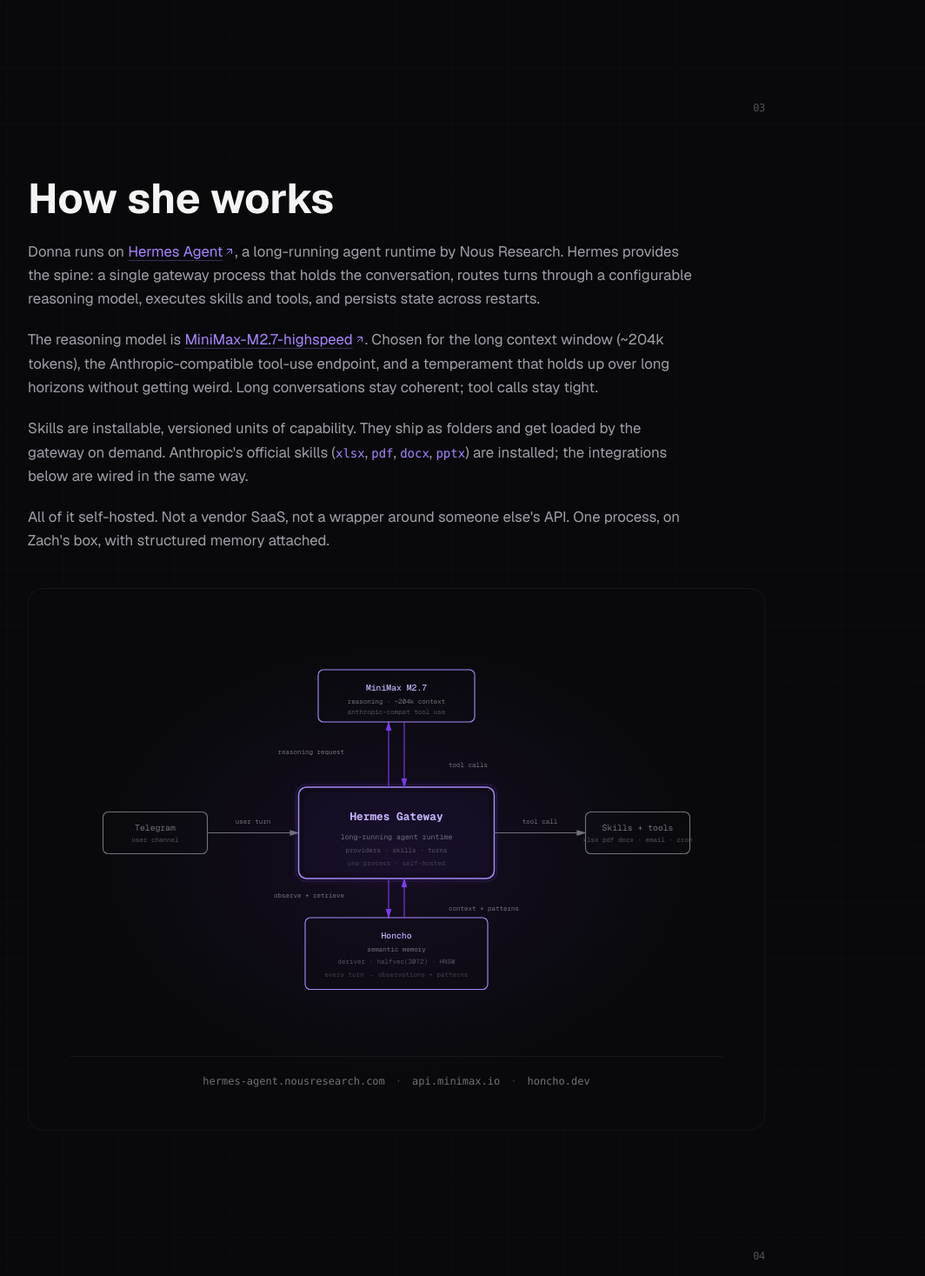
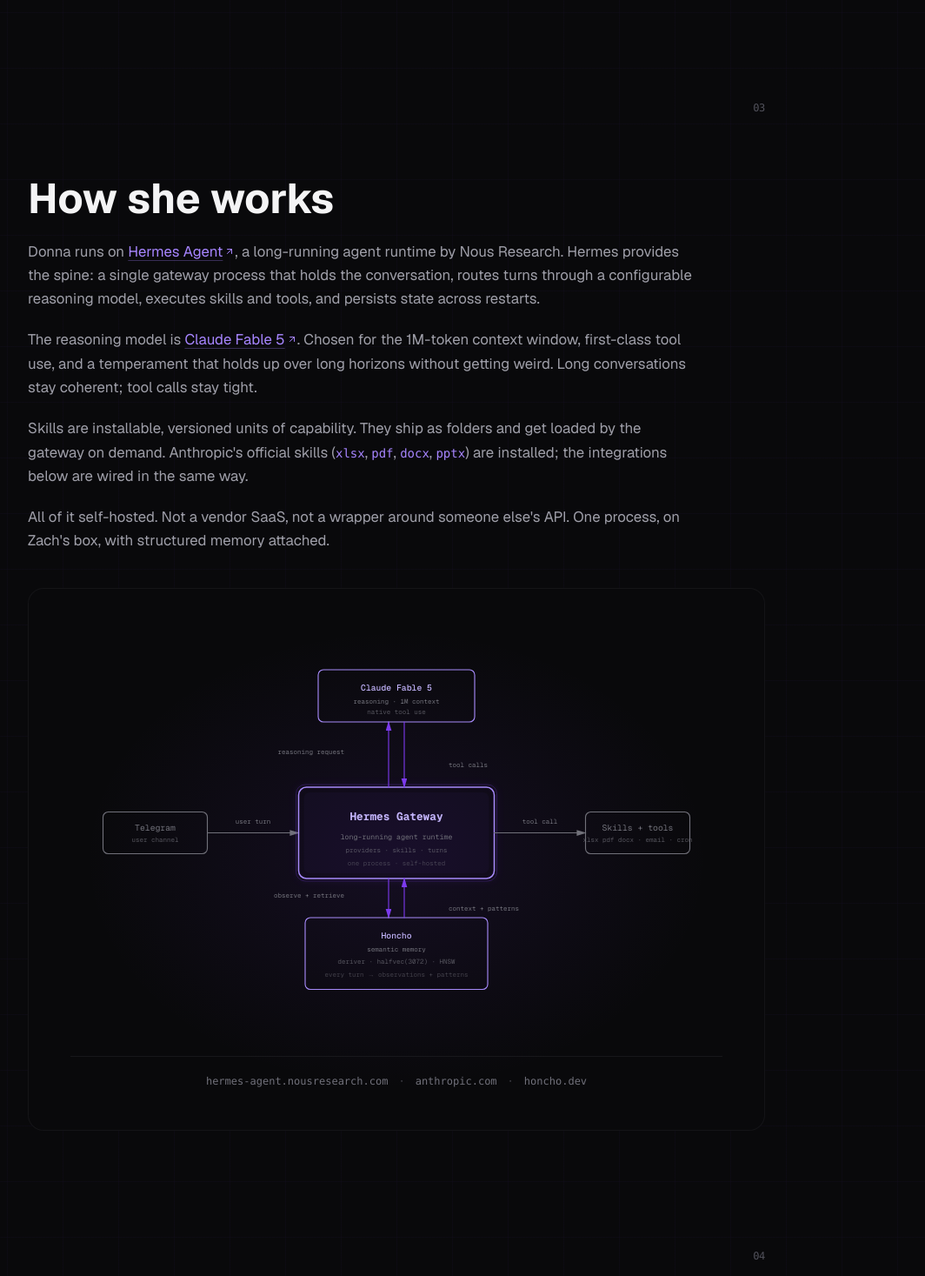
Before and after one commit to zachlagden/donna.fyi, a Next.js app: page / in a window 1280 px wide. Shown: the part 1330-2797 px from the top of the page at 87% size, without its empty margins (184-1248 px from the left). Built offline with nearby package versions, Linux system fonts and the light colour scheme.

Commit message:
content: update model to Claude Fable 5, correct memory pipeline, sanitise background section

```diff
--- a/app/layout.tsx
+++ b/app/layout.tsx
@@ -16,11 +16,11 @@
   metadataBase: new URL("https://donna.fyi"),
   title: "Donna — Zach's AI Chief of Staff",
   description:
-    "Donna is a self-hosted AI chief of staff. Hermes Agent runtime, MiniMax M2.7 reasoning, Honcho semantic memory.",
+    "Donna is a self-hosted AI chief of staff. Hermes Agent runtime, Claude Fable 5 reasoning, Honcho semantic memory.",
   openGraph: {
     title: "Donna — Zach's AI Chief of Staff",
     description:
-      "Self-hosted AI chief of staff. Hermes Agent + MiniMax M2.7 + Honcho memory.",
+      "Self-hosted AI chief of staff. Hermes Agent + Claude Fable 5 + Honcho memory.",
     url: "https://donna.fyi",
     siteName: "donna.fyi",
     type: "website",
@@ -29,7 +29,7 @@
   twitter: {
     card: "summary_large_image",
     title: "Donna — Zach's AI Chief of Staff",
-    description: "Self-hosted AI chief of staff. Hermes + MiniMax M2.7 + Honcho.",
+    description: "Self-hosted AI chief of staff. Hermes + Claude Fable 5 + Honcho.",
     images: ["/og-image.png"],
   },
   icons: { icon: [{ url: "/favicon.svg", type: "image/svg+xml" }] },
--- a/components/sections/architecture-diagram.tsx
+++ b/components/sections/architecture-diagram.tsx
@@ -12,9 +12,9 @@
   telegramIn: 0,
   telegramToGateway: 0.2,
   gateway: 0.7,
-  gatewayToMinimax: 1.1,
-  minimax: 1.5,
-  minimaxToGateway: 1.7,
+  gatewayToModel: 1.1,
+  model: 1.5,
+  modelToGateway: 1.7,
   gatewayToHoncho: 1.9,
   honcho: 2.3,
   honchoToGateway: 2.5,
@@ -35,7 +35,7 @@
           viewBox="0 0 1000 620"
           className="w-full h-auto"
           role="img"
-          aria-label="Donna architecture: Telegram is the user channel. The Hermes Gateway sits at the centre, exchanging reasoning requests with MiniMax M2.7 above and observations with Honcho memory below, and dispatching tool calls to skills on the right."
+          aria-label="Donna architecture: Telegram is the user channel. The Hermes Gateway sits at the centre, exchanging reasoning requests with Claude Fable 5 above and observations with Honcho memory below, and dispatching tool calls to skills on the right."
           xmlns="http://www.w3.org/2000/svg"
           style={{ fontFamily: "var(--font-geist-mono)" }}
         >
@@ -162,7 +162,7 @@
             </text>
           </DiagramNode>
 
-          {/* ── Gateway → MiniMax (up, request) ── */}
+          {/* ── Gateway → Model (up, request) ── */}
           <DiagramLine
             x1={488}
             y1={240}
@@ -170,7 +170,7 @@
             y2={140}
             stroke={VIOLET_DIM}
             markerEnd="url(#arrow-violet)"
-            delay={T.gatewayToMinimax}
+            delay={T.gatewayToModel}
           />
           <DiagramLabel
             x={420}
@@ -178,13 +178,13 @@
             dy={-6}
             textAnchor="end"
             fill={LABEL}
-            delay={T.gatewayToMinimax + 0.3}
+            delay={T.gatewayToModel + 0.3}
           >
             reasoning request
           </DiagramLabel>
 
-          {/* ── MiniMax node (top) ── */}
-          <DiagramNode delay={T.minimax}>
+          {/* ── Model node (top) ── */}
+          <DiagramNode delay={T.model}>
             <rect
               x="380"
               y="60"
@@ -196,17 +196,17 @@
               strokeWidth="1.5"
             />
             <text x="500" y="92" fontSize="13" fill={VIOLET} textAnchor="middle" fontWeight="500">
-              MiniMax M2.7
+              Claude Fable 5
             </text>
             <text x="500" y="112" fontSize="10" fill={NEUTRAL} textAnchor="middle">
-              reasoning · ~204k context
+              reasoning · 1M context
             </text>
             <text x="500" y="128" fontSize="10" fill={NEUTRAL} textAnchor="middle" opacity="0.7">
-              anthropic-compat tool use
+              native tool use
             </text>
           </DiagramNode>
 
-          {/* ── MiniMax → Gateway (down, return tool calls) ── */}
+          {/* ── Model → Gateway (down, return tool calls) ── */}
           <DiagramLine
             x1={512}
             y1={140}
@@ -214,7 +214,7 @@
             y2={240}
             stroke={VIOLET_DIM}
             markerEnd="url(#arrow-violet)"
-            delay={T.minimaxToGateway}
+            delay={T.modelToGateway}
           />
           <DiagramLabel
             x={580}
@@ -222,7 +222,7 @@
             dy={14}
             textAnchor="start"
             fill={LABEL}
-            delay={T.minimaxToGateway + 0.3}
+            delay={T.modelToGateway + 0.3}
           >
             tool calls
           </DiagramLabel>
@@ -342,12 +342,12 @@
           </a>
           <span className="text-zinc-700" aria-hidden>·</span>
           <a
-            href="https://api.minimax.io"
+            href="https://www.anthropic.com/news/claude-fable-5-mythos-5"
             target="_blank"
             rel="noopener noreferrer"
             className="hover:text-zinc-300 transition-colors"
           >
-            api.minimax.io
+            anthropic.com
           </a>
           <span className="text-zinc-700" aria-hidden>·</span>
           <a
--- a/components/sections/footer.tsx
+++ b/components/sections/footer.tsx
@@ -32,12 +32,12 @@
             </a>{" "}
             +{" "}
             <a
-              href="https://www.minimax.io/models/text/m27"
+              href="https://www.anthropic.com/news/claude-fable-5-mythos-5"
               target="_blank"
               rel="noopener noreferrer"
               className="text-zinc-400 hover:text-white transition-colors"
             >
-              MiniMax M2.7
+              Claude Fable 5
             </a>
           </p>
           <p className="text-sm text-zinc-600">
--- a/components/sections/how-i-think.tsx
+++ b/components/sections/how-i-think.tsx
@@ -328,8 +328,8 @@
       number="03"
       label="model.reason"
       delay={start}
-      caption="MiniMax M2.7 reasons over the turn plus retrieved context. The chain of thought stays internal; only the conclusion ships."
-      ariaLabel="Step three: a central reasoning node with MiniMax thought tokens appearing inside, gently pulsing once revealed."
+      caption="Claude Fable 5 reasons over the turn plus retrieved context. The chain of thought stays internal; only the conclusion ships."
+      ariaLabel="Step three: a central reasoning node with Claude Fable 5 thought tokens appearing inside, gently pulsing once revealed."
     >
       <defs>
         <filter id="reason-glow" x="-20%" y="-20%" width="140%" height="140%">
@@ -414,7 +414,7 @@
         viewport={{ once: true, margin: "-80px" }}
         transition={{ duration: 0.4, delay: start + 0.45 }}
       >
-        MiniMax M2.7
+        Claude Fable 5
       </motion.text>
 
       {[
--- a/components/sections/how-she-works.tsx
+++ b/components/sections/how-she-works.tsx
@@ -26,10 +26,10 @@
           </p>
           <p>
             The reasoning model is{" "}
-            <ExternalLink href="https://www.minimax.io/models/text/m27">MiniMax-M2.7-highspeed</ExternalLink>
-            . Chosen for the long context window (~204k tokens), the Anthropic-compatible
-            tool-use endpoint, and a temperament that holds up over long horizons without
-            getting weird. Long conversations stay coherent; tool calls stay tight.
+            <ExternalLink href="https://www.anthropic.com/news/claude-fable-5-mythos-5">Claude Fable 5</ExternalLink>
+            . Chosen for the 1M-token context window, first-class tool use, and a
+            temperament that holds up over long horizons without getting weird. Long
+            conversations stay coherent; tool calls stay tight.
           </p>
           <p>
             Skills are installable, versioned units of capability. They ship as folders
--- a/components/sections/in-the-background.tsx
+++ b/components/sections/in-the-background.tsx
@@ -8,16 +8,12 @@
 }
 
 const BEHAVIOURS: Behaviour[] = [
-  { cadence: "every 5m", text: "Promote any blog posts whose scheduled time has passed." },
-  { cadence: "daily 07:30", text: "Assemble the morning brief and surface anything that drifted overnight." },
-  { cadence: "nightly 03:30 UTC", text: "Snapshot state, rotate the older snapshots out, verify the new one opens cleanly." },
-  { cadence: "nightly 04:00 UTC", text: "Check for an agent update. Apply, restart the gateway, confirm health." },
-  { cadence: "on telegram unread", text: "Triage. Draft replies for the ones that need one." },
+  { cadence: "mornings", text: "Assemble the morning brief and surface anything that drifted overnight." },
+  { cadence: "on a schedule", text: "Promote any blog posts whose scheduled time has passed." },
+  { cadence: "regularly", text: "Snapshot state, rotate the older snapshots out, verify the new one opens cleanly." },
   { cadence: "on incoming turn", text: "Derive observations and patterns. Store them in memory before responding." },
-  { cadence: "every hour", text: "Sweep dead links across the homepage and blog." },
-  { cadence: "on cron miss", text: "Alert me on Telegram. Include the failure reason and the last successful run." },
-  { cadence: "continuous", text: "Watch gateway health. Restart on consecutive failures with exponential backoff." },
-  { cadence: "weekly", text: "Rotate logs. Compress what's older than seven days. Drop what's older than thirty." },
+  { cadence: "when things slip", text: "Notice. Say something. Habits, deadlines, macros — the scoreboard doesn't lie." },
+  { cadence: "continuous", text: "Watch the health of the things I depend on. Fix what I can; flag what I can't." },
   { cadence: "on push to main", text: "Trigger the donna.fyi redeploy. Verify the site returns 200 before declaring done." },
   { cadence: "on demand", text: "Anything not on this list, the moment it becomes worth doing." },
 ];
--- a/components/sections/memory.tsx
+++ b/components/sections/memory.tsx
@@ -29,7 +29,7 @@
             . A purpose-built semantic memory layer for agents.
           </p>
           <p>
-            Every conversation turn gets passed through a deriver loop run by MiniMax M2.7.
+            Every conversation turn gets passed through a deriver loop run by Claude Haiku 4.5.
             The model produces two kinds of output: <em>deductive observations</em>{" "}
             (concrete facts, like &quot;Zach said X on date Y&quot;) and{" "}
             <em>inductive patterns</em> (generalisations, like &quot;Zach tends to push back
--- a/lib/constants.ts
+++ b/lib/constants.ts
@@ -68,7 +68,7 @@
 export const CONSOLE_STYLE_SMALL =
   "color: #78716c; font-size: 11px; font-style: italic;";
 export const CONSOLE_MESSAGE =
-  "%c\uD83D\uDC8E I\u2019m Donna. If you\u2019re looking for bugs, you won\u2019t find any. I don\u2019t make mistakes.\n%c   · donna.fyi | Hermes Agent + MiniMax M2.7 + Honcho";
+  "%c\uD83D\uDC8E I\u2019m Donna. If you\u2019re looking for bugs, you won\u2019t find any. I don\u2019t make mistakes.\n%c   · donna.fyi | Hermes Agent + Claude Fable 5 + Honcho";
 
 /* window.__donna object */
 export const DONNA_GLOBAL = {
```
Also changed, not shown: 1 other file (tests, documents, lock files or other folders).
